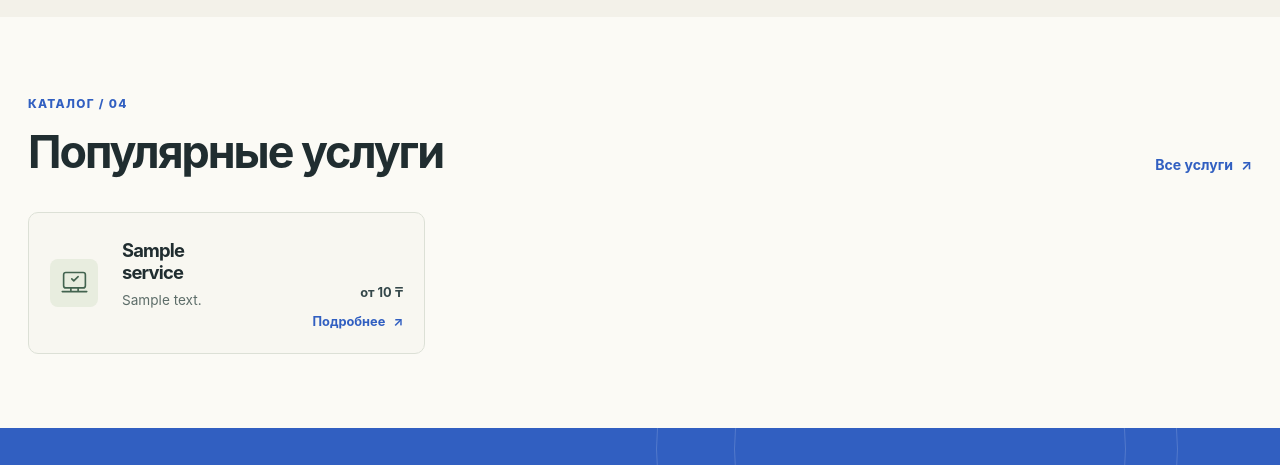
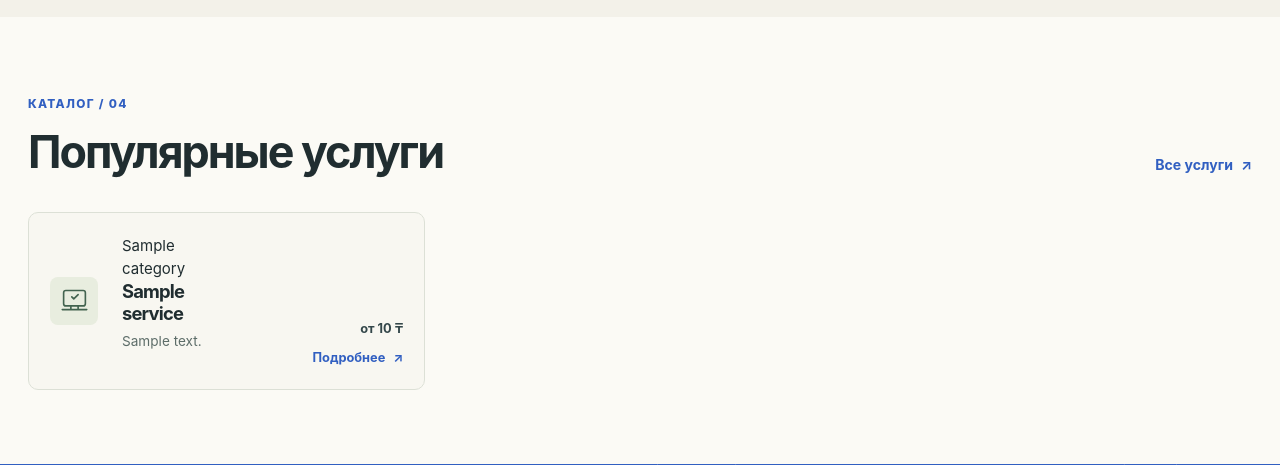
Before and after one commit to MaxSC2/FixPoint, a PHP site: page / in a window 1280 px wide. Shown: the part 2772-3237 px from the top of the page. Run offline with PHP 8.4, Linux system fonts and the light colour scheme; tables that the repository leaves empty hold one stand-in row (values such as "Sample post").

Commit message:
feat(ui): show service category on catalogue cards

```diff
--- a/app/Views/components/service-card.php
+++ b/app/Views/components/service-card.php
@@ -6,6 +6,7 @@ $service = isset($service) && is_array($service) ? $service : [];
 $serviceName = (string) ($service['name'] ?? 'Услуга');
 $serviceSlug = (string) ($service['slug'] ?? '');
 $serviceDescription = (string) ($service['short_description'] ?? '');
+$serviceCategory = trim((string) ($service['category_name'] ?? ''));
 $priceFrom = $service['price_from'] ?? null;
 $hasPrice = is_numeric($priceFrom) && (float) $priceFrom > 0;
 $serviceUrl = $serviceSlug !== '' ? '/services/' . rawurlencode($serviceSlug) : '/services';
@@ -19,6 +20,7 @@ $serviceUrl = $serviceSlug !== '' ? '/services/' . rawurlencode($serviceSlug) :
         </svg>
     </div>
     <div class="service-card__body">
+        <?php if ($serviceCategory !== ''): ?><span class="service-card__category"><?= e($serviceCategory) ?></span><?php endif; ?>
         <h3><?= e($serviceName) ?></h3>
         <?php if ($serviceDescription !== ''): ?>
             <p><?= e($serviceDescription) ?></p>
```
